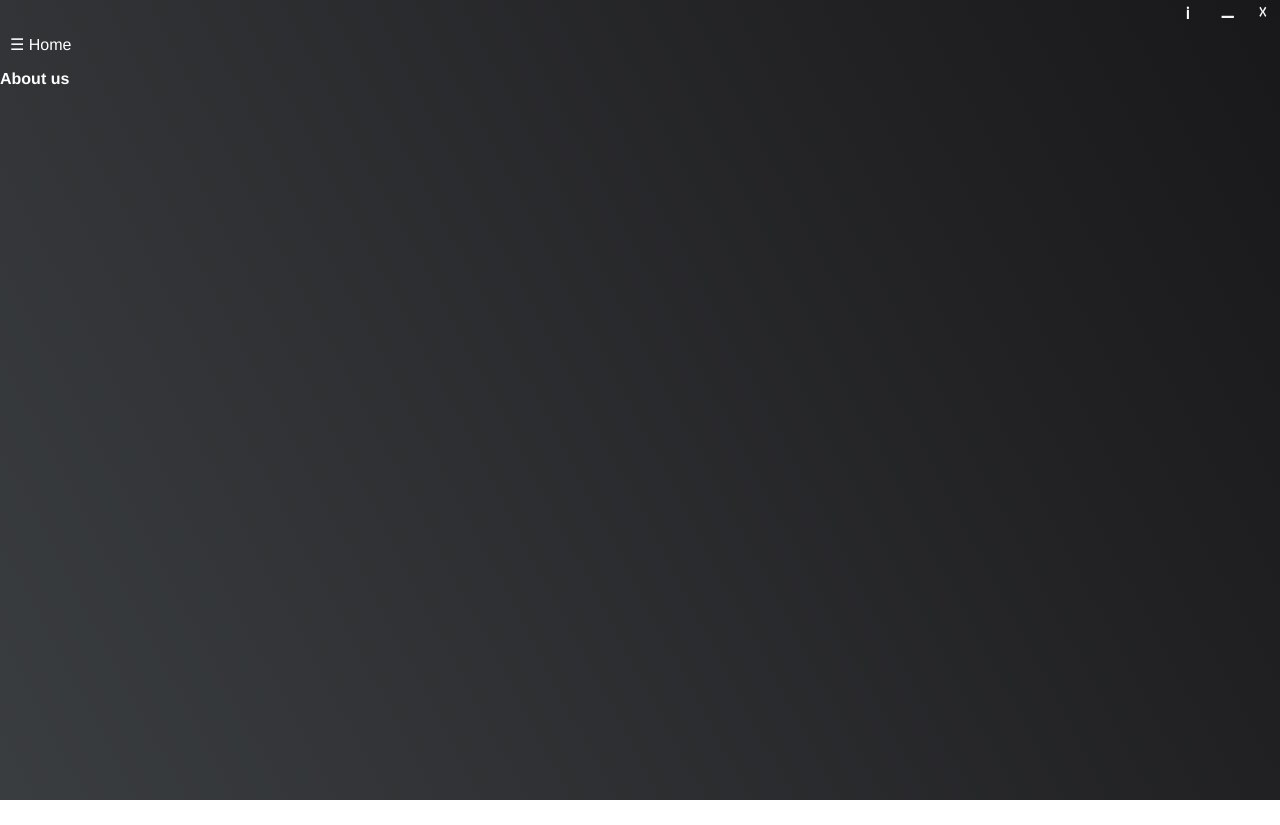
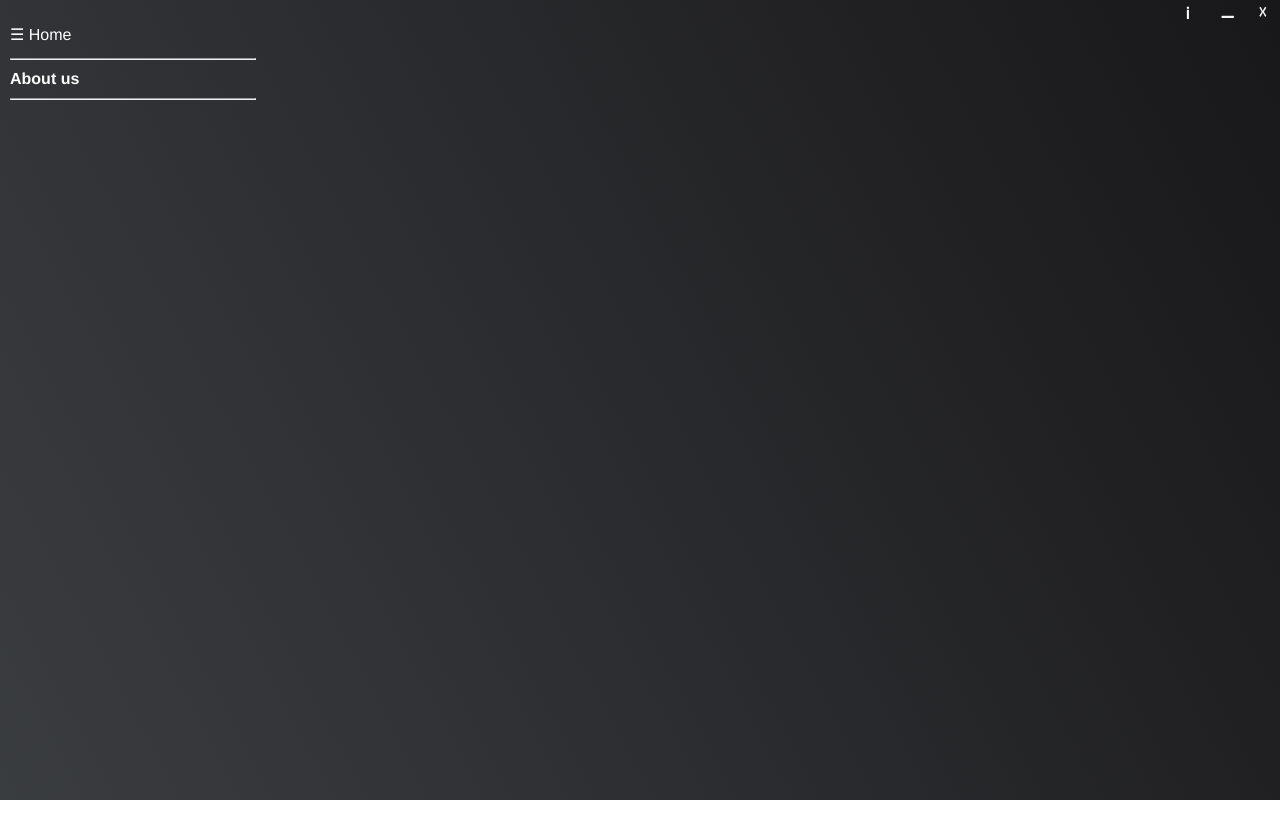
Before and after one commit to ashish6566/electron-vue-app, a Vue app in the folder app-1.0.0/: page /about in a window 1280 px wide. Before the commit the page ends 800 px from the top, so only its background shows below. Built offline with nearby package versions, Linux system fonts and the light colour scheme.

Commit message:
secondary pages updated

```diff
--- a/app-1.0.0/src/App.vue
+++ b/app-1.0.0/src/App.vue
@@ -69,6 +69,25 @@ button {
   position: absolute;
   bottom: 0px;
 }
-
+.about, .account, .admin, .exams-scores, .employee, .library, .student, .transportation{
+  height: 100%;
+}
+.left-sidebar{
+  width: 20%;
+  height: 100%;
+  padding-left: 10px;
+  /* display: flex; */
+}
+#back-home{
+  display: inline-block;
+  height: 25px;
+  margin-bottom: 8px;
+}
+hr{
+  background:white;
+}
+.page-title{
+  padding: 10px 0px;
+}
 
 </style>
--- a/app-1.0.0/src/views/About.vue
+++ b/app-1.0.0/src/views/About.vue
@@ -1,30 +1,24 @@
 <template>
   <div class="about">
-    <div class="header">
+    <div class="left-sidebar">
       <div class="router-link" id="back-home">
         <router-link to="/">&#9776;&nbsp;Home</router-link>
       </div>
+      <hr>
+      <h1 class="page-title">About us</h1>
+      <hr>
     </div>
-    <h1>About us</h1>
+
 
   </div>
 </template>
 
 <script>
 export default {
-  name: 'About'
+  name: 'about'
 }
 </script>
 
 <style scoped>
-.header{
-  width: 20%;
-  padding: 10px;
-  display: flex;
 
-}
-#back-home{
-  display: inline-block;
-  height: 25px;
-}
 </style>
--- a/app-1.0.0/src/views/Account.vue
+++ b/app-1.0.0/src/views/Account.vue
@@ -0,0 +1,23 @@
+<template>
+  <div class="account">
+    <div class="left-sidebar">
+      <div class="router-link" id="back-home">
+        <router-link to="/">&#9776;&nbsp;Home</router-link>
+      </div>
+      <hr>
+      <h1 class="page-title">Manage Accounts</h1>
+      <hr>
+    </div>
+
+  </div>
+</template>
+
+<script>
+export default {
+  name: 'account'
+}
+</script>
+
+<style scoped>
+
+</style>
--- a/app-1.0.0/src/views/Admin.vue
+++ b/app-1.0.0/src/views/Admin.vue
@@ -1,5 +1,22 @@
 <template>
   <div class="admin">
-    <h1>Manage Users</h1>
+    <div class="left-sidebar">
+      <div class="router-link" id="back-home">
+        <router-link to="/">&#9776;&nbsp;Home</router-link>
+      </div>
+      <hr>
+      <h1 class="page-title">Manage Users and Permissions</h1>
+      <hr>
+    </div>
   </div>
 </template>
+
+<script>
+export default {
+  name: 'admin'
+}
+</script>
+
+<style scoped>
+
+</style>
--- a/app-1.0.0/src/views/Employee.vue
+++ b/app-1.0.0/src/views/Employee.vue
@@ -1,5 +1,22 @@
 <template>
   <div class="employee">
-    <h1>Manage Employee</h1>
+    <div class="left-sidebar">
+      <div class="router-link" id="back-home">
+        <router-link to="/">&#9776;&nbsp;Home</router-link>
+      </div>
+      <hr>
+      <h1 class="page-title">Manage Employee</h1>
+      <hr>
+    </div>
   </div>
 </template>
+
+<script>
+export default {
+  name: 'employee'
+}
+</script>
+
+<style scoped>
+
+</style>
--- a/app-1.0.0/src/views/ExamsScores.vue
+++ b/app-1.0.0/src/views/ExamsScores.vue
@@ -1,5 +1,22 @@
 <template>
-  <div class="exams-score">
-    <h1>Manage Exams and Scores</h1>
+  <div class="exams-scores">
+    <div class="left-sidebar">
+      <div class="router-link" id="back-home">
+        <router-link to="/">&#9776;&nbsp;Home</router-link>
+      </div>
+      <hr>
+      <h1 class="page-title">Manage Examination and Scores</h1>
+      <hr>
+    </div>
   </div>
 </template>
+
+<script>
+export default {
+  name: 'exams-scores'
+}
+</script>
+
+<style scoped>
+
+</style>
--- a/app-1.0.0/src/views/Home.vue
+++ b/app-1.0.0/src/views/Home.vue
@@ -43,7 +43,6 @@ export default {
 <style>
 .home{
   padding-top: 50px;
-
 }
 .container{
   display: flex;
@@ -52,12 +51,10 @@ export default {
   width:80%;
   margin: 0 auto;
 }
-
 a{
   text-decoration: none;
     color: #fff;
 }
-
 /* .head-title */
 .head-title{
   height: 130px;
--- a/app-1.0.0/src/views/Library.vue
+++ b/app-1.0.0/src/views/Library.vue
@@ -1,5 +1,22 @@
 <template>
   <div class="library">
-    <h1>Manage Library</h1>
+    <div class="left-sidebar">
+      <div class="router-link" id="back-home">
+        <router-link to="/">&#9776;&nbsp;Home</router-link>
+      </div>
+      <hr>
+      <h1 class="page-title">Manage Library</h1>
+      <hr>
+    </div>
   </div>
 </template>
+
+<script>
+export default {
+  name: 'library'
+}
+</script>
+
+<style scoped>
+
+</style>
--- a/app-1.0.0/src/views/Student.vue
+++ b/app-1.0.0/src/views/Student.vue
@@ -1,5 +1,22 @@
 <template>
   <div class="student">
-    <h1>Manage Student</h1>
+    <div class="left-sidebar">
+      <div class="router-link" id="back-home">
+        <router-link to="/">&#9776;&nbsp;Home</router-link>
+      </div>
+      <hr>
+      <h1 class="page-title">Manage Students</h1>
+      <hr>
+    </div>
   </div>
 </template>
+
+<script>
+export default {
+  name: 'student'
+}
+</script>
+
+<style scoped>
+
+</style>
--- a/app-1.0.0/src/views/Transportation.vue
+++ b/app-1.0.0/src/views/Transportation.vue
@@ -0,0 +1,22 @@
+<template>
+  <div class="transportation">
+    <div class="left-sidebar">
+      <div class="router-link" id="back-home">
+        <router-link to="/">&#9776;&nbsp;Home</router-link>
+      </div>
+      <hr>
+      <h1 class="page-title">Manage Transportation</h1>
+      <hr>
+    </div>
+  </div>
+</template>
+
+<script>
+export default {
+  name: 'transportation'
+}
+</script>
+
+<style scoped>
+
+</style>
```
